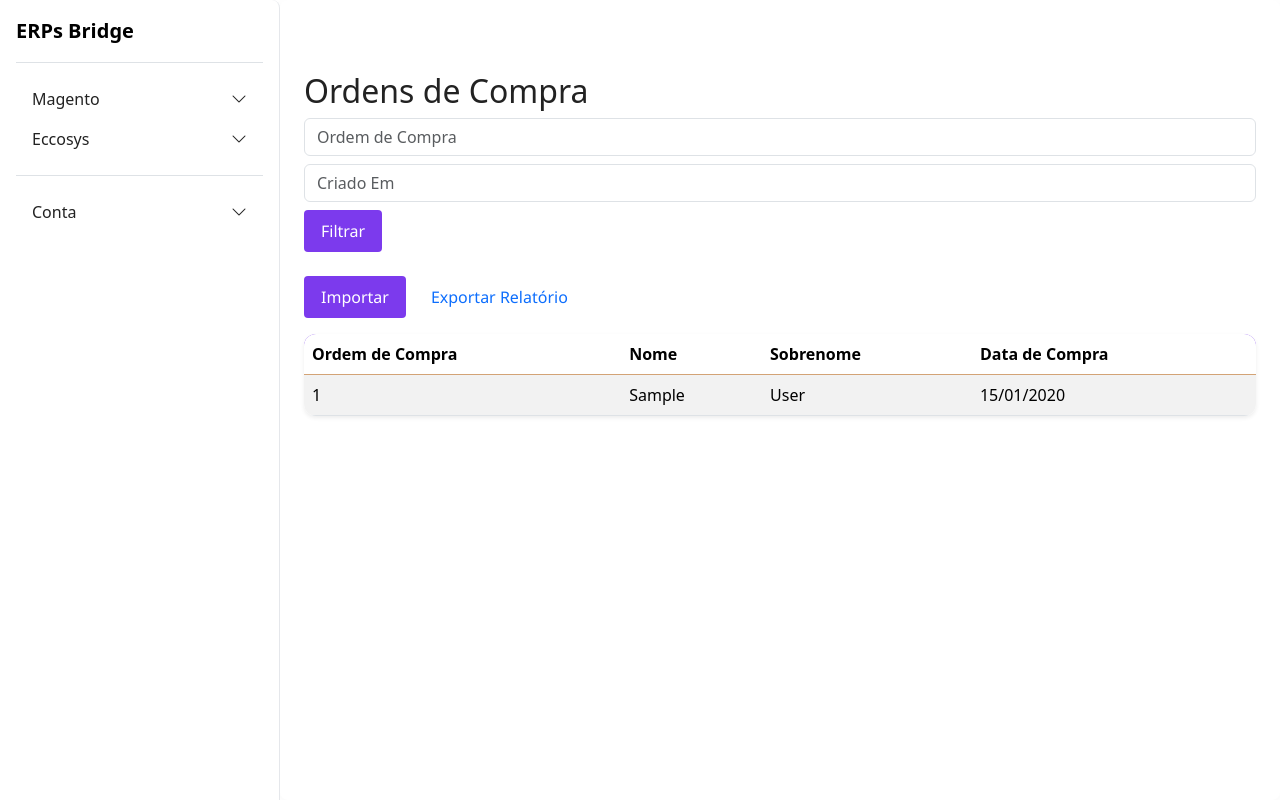
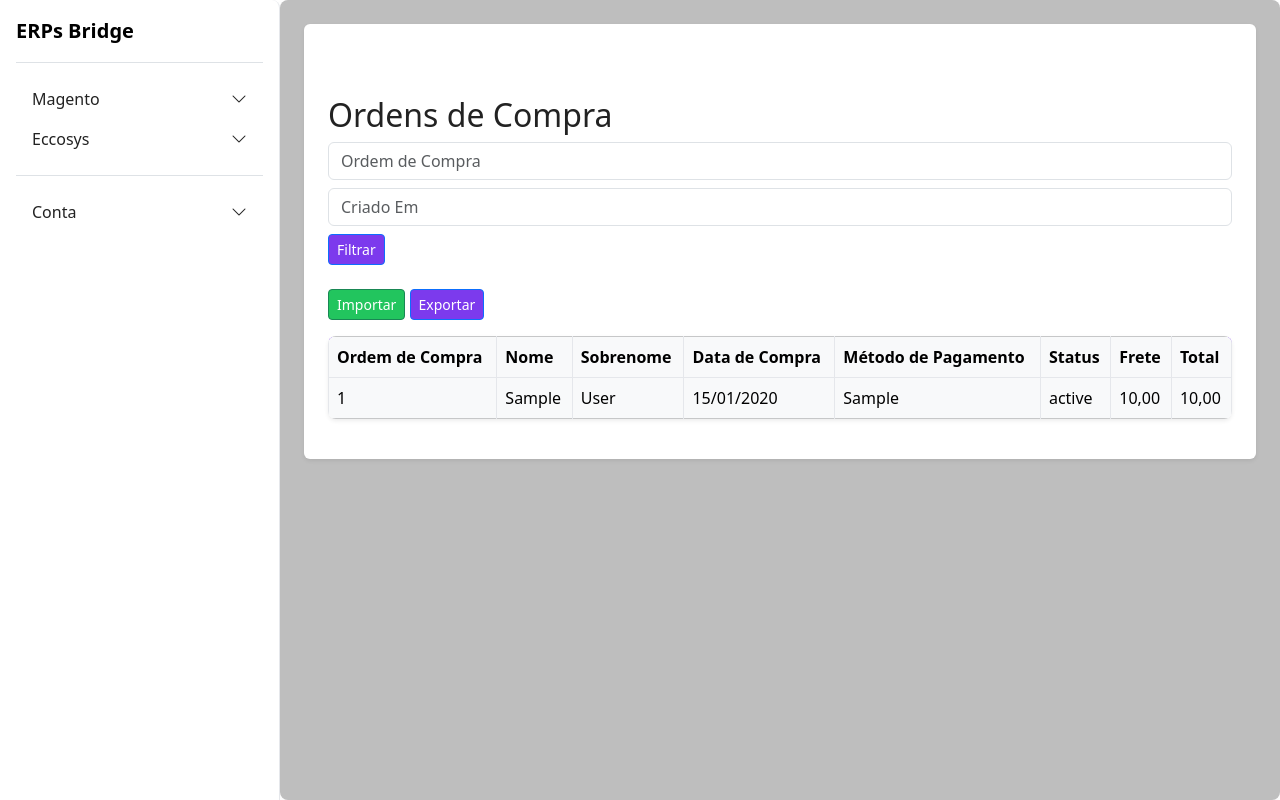
Before and after one commit to Kaironn2/ERPs-Bridge, a Django app: page /buyorders/ in a window 1280 px wide. Run offline with Django 5.2, Linux system fonts and the light colour scheme; tables that the repository leaves empty hold one stand-in row (values such as "Sample post").

Commit message:
updating css

```diff
--- a/src/core/static/css/buttons.css
+++ b/src/core/static/css/buttons.css
@@ -1,17 +1,4 @@
 @import 'themes.css';
-
-.btn {
-  display: inline-block;
-  font-family: var(--font-family);
-  font-size: var(--font-size-base);
-  padding: var(--space-sm) var(--space-md);
-  border-radius: var(--radius-sm);
-  border: 1px solid transparent;
-  cursor: pointer;
-  transition: var(--transition);
-  text-decoration: none;
-  text-align: center;
-}
 
 .btn-primary {
   background-color: var(--color-primary);
--- a/src/core/static/css/tables.css
+++ b/src/core/static/css/tables.css
@@ -1,20 +1,26 @@
 .table-modern {
-  border-radius: 12px;
+  border-radius: var(--radius-md);
   overflow: hidden;
-  background: #fff;
+  background: var(--color-content-container, #fff);
   box-shadow: 0 2px 12px rgba(140, 110, 99, 0.08);
 }
+
 .table-modern thead tr {
   background: var(--color-primary, #FFE0B2);
-  color: var(--color-dark, #3E2522);
-  border-bottom: 1px solid #D3A376;
+  color: var(--text-color, #3E2522);
+  border-bottom: 1px solid var(--color-border, #D3A376);
 }
+
 .table-modern tbody tr {
   transition: background 0.2s;
 }
+
 .table-modern tbody tr:hover {
-  background: #FFF2DF;
+  background: var(--color-primary, #7c3aed) !important;
+  color: var(--text-color-light, #fff) !important;
 }
+
 .table-modern td, .table-modern th {
   vertical-align: middle;
+  border-color: var(--color-border, #e5e7eb);
 }
--- a/src/core/static/css/themes.css
+++ b/src/core/static/css/themes.css
@@ -1,20 +1,21 @@
 :root {
-  --color-bg:           #fff;
-  --color-sidebar:      #fff;
-  --color-sidebar-hover:#f5f5f5;
-  --color-border:       #e5e7eb;
+  --color-bg:                 #bebebe;
+  --color-sidebar:            #fff;
+  --color-sidebar-hover:      #f5f5f5;
+  --color-content-container:  #fff;
+  --color-border:             #e5e7eb;
 
-  --color-primary:      #7c3aed;
-  --color-primary-hover:#6d28d9;
-  --color-success:      #22c55e;
-  --color-danger:       #ef4444;
-  --color-warning:      #facc15;
-  --color-info:         #3b82f6;
-  --color-muted:        #6c757d;
+  --color-primary:            #7c3aed;
+  --color-primary-h:          #6d28d9;
+  --color-success:            #22c55e;
+  --color-danger:             #ef4444;
+  --color-warning:            #facc15;
+  --color-info:               #3b82f6;
+  --color-muted:              #6c757d;
 
-  --text-color:         #222;
-  --text-color-light:   #fff;
-  --text-color-sidebar: #222;
+  --text-color:               #222;
+  --text-color-light:         #fff;
+  --text-color-sidebar:       #222;
 
   --font-family:     'Segoe UI', Tahoma, Geneva, Verdana, sans-serif;
   --font-size-base:  1rem;
@@ -29,3 +30,7 @@
 
   --transition: all 0.3s ease;
 }
+
+.content-container {
+  background-color: var(--color-content-container);
+}
--- a/src/magento/models.py
+++ b/src/magento/models.py
@@ -65,7 +65,7 @@ class BuyOrderDetail(models.Model):
     updated_at = models.DateTimeField(auto_now=True)
 
     class Meta:
-        ordering = ['-purchase_date']
+        ordering = ['-buy_order_external_id']
         verbose_name = 'Detalhes da Ordem de Compra'
         verbose_name_plural = 'Detalhes das Ordens de Compra'
 
--- a/src/magento/templates/buy_orders_import_xml.html
+++ b/src/magento/templates/buy_orders_import_xml.html
@@ -5,7 +5,7 @@
 {% endblock %}
 
 {% block content %}
-  {# Exibição de mensagens via Bootstrap #}
+  <div class="content-container p-4 rounded shadow-sm">
     {% if messages %}
       {% for message in messages %}
         <div
@@ -38,6 +38,7 @@
       <button type="submit" class="btn btn-success">Importar</button>
       <a href="{% url 'buy-orders-list' %}" class="btn btn-secondary">Cancelar</a>
     </form>
+  </div>
 {% endblock %}
 
 {% block extra_js %}
--- a/src/magento/templates/buy_orders_list.html
+++ b/src/magento/templates/buy_orders_list.html
@@ -6,12 +6,12 @@
 {% endblock %}
 
 {% block content %}
-
+  <div class="content-container p-4 rounded shadow-sm">
     <h2 class="mt-5">Ordens de Compra</h2>
     <form method="get" class="mb-4 d-flex flex-wrap gap-2" autocomplete="off">
       {{ filter_form.buyorder }}
       {{ filter_form.created_at }}
-    <button type="submit" class="btn btn-primary">Filtrar</button>
+      <button type="submit" class="btn btn-primary btn-sm">Filtrar</button>
       {% if request.GET %}
         <a href="?" class="btn btn-outline-secondary ms-2">Limpar</a>
       {% endif %}
@@ -21,20 +21,23 @@
       <form method="post" enctype="multipart/form-data" action="{% url 'buy-orders-import' %}">
         {% csrf_token %}
         {{ form.as_p }}
-      <button type="submit" class="btn btn-primary">Importar</button>
+        <button type="submit" class="btn btn-success btn-sm">Importar</button>
+        <a href="#" class="btn btn-primary btn-sm">Exportar</a>
       </form>
-
-    <a href="#" class="btn btn-outline-primary">Exportar Relatório</a>
     </div>
 
     {% if buyorders %}
-    <table class="table table-striped table-hover align-middle shadow-sm table-modern">
-      <thead>
+      <table class="table table-light table-hover table-bordered align-middle shadow-sm table-modern">
+        <thead class="table-light">
           <tr>
             <th>Ordem de Compra</th>
             <th>Nome</th>
             <th>Sobrenome</th>
             <th>Data de Compra</th>
+            <th>Método de Pagamento</th>
+            <th>Status</th>
+            <th>Frete</th>
+            <th>Total</th>
           </tr>
         </thead>
         <tbody>
@@ -45,6 +48,10 @@
                 <td>{{ detail.customer.first_name }}</td>
                 <td>{{ detail.customer.last_name }}</td>
                 <td>{{ detail.purchase_date|date:"d/m/Y" }}</td>
+                <td>{{ detail.payment_type }}</td>
+                <td>{{ detail.status }}</td>
+                <td>{{ detail.shipping_amount|floatformat:2 }}</td>
+                <td>{{ detail.total_amount|floatformat:2 }}</td>
               </tr>
             {% endwith %}
           {% endfor %}
@@ -70,4 +77,6 @@
     {% else %}
       <p class="mt-5">Nenhuma ordem de compra encontrada.</p>
     {% endif %}
+  </div>
+
 {% endblock %}
```
Also changed, not shown: src/magento/static/js/buy_orders_import_xml.js (+12 -0 lines), src/magento/migrations/0003_alter_buyorderdetail_options.py (added). Lines whose indentation alone changed are shown as unchanged.
